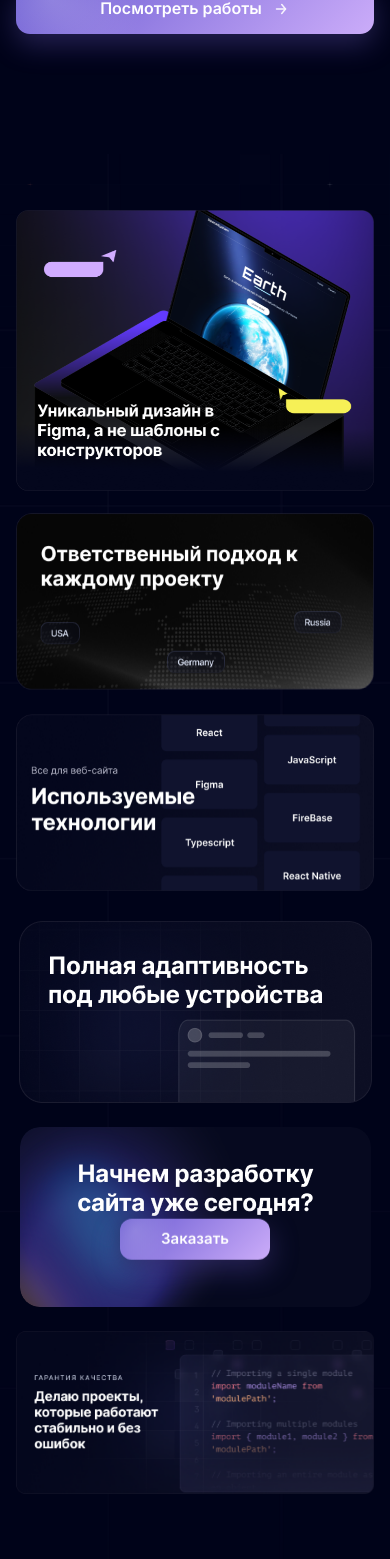
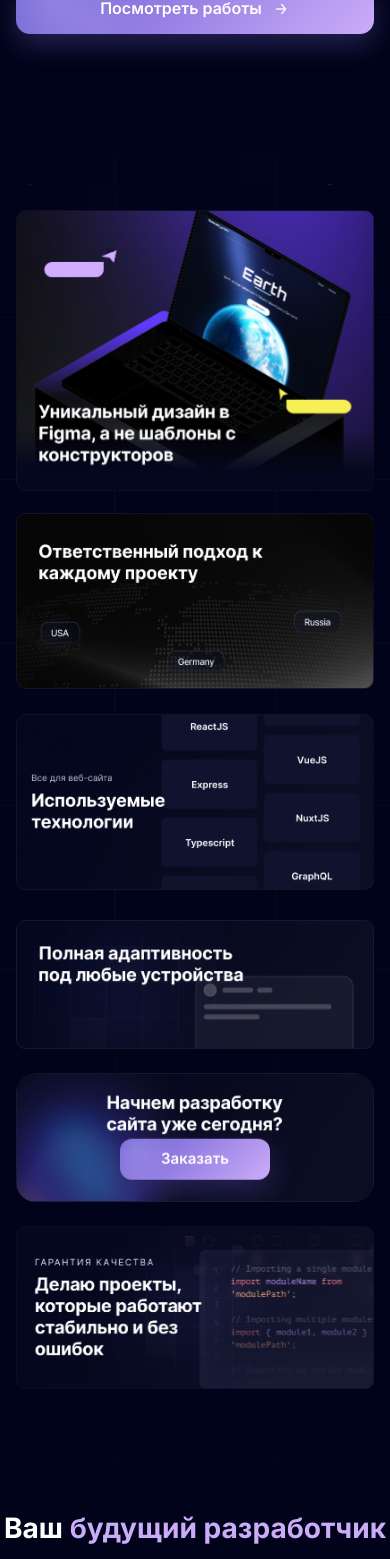
Before and after one commit to khakanadev/landing-page-web.github.io, a React (Vite) app: page / in a window 390 px wide. Shown: the part 438-1997 px from the top of the page. Built offline with nearby package versions, Linux system fonts and the light colour scheme.

Commit message:
fix(advantages): fix responsive layout

```diff
--- a/src/widgets/advantages/ui/Advantages.tsx
+++ b/src/widgets/advantages/ui/Advantages.tsx
@@ -1,12 +1,18 @@
 import styled from 'styled-components'
 import { AnimatedSection } from '../../../shared/ui/AnimatedSection'
 import macbook from '../../../assets/macbook.png'
+import macbookAd from '../../../assets/macbook-ad.png'
 import countries from '../../../assets/countries.png'
+import countriesAd from '../../../assets/countries-ad.png'
 import stack from '../../../assets/stack.png'
+import stackAd from '../../../assets/stack-ad.png'
 import gridPattern from '../../../assets/grid-pattern.png'
 import development from '../../../assets/development.png'
+import developmentAd from '../../../assets/development-ad.png'
 import button from '../../../assets/button.png'
+import buttonAd from '../../../assets/button-ad.png'
 import code from '../../../assets/code.png'
+import codeAd from '../../../assets/code-ad.png'
 import bg from '../../../assets/bg.png'
 
 
@@ -85,7 +91,9 @@ const Container = styled.div`
     width: 100%;
     grid-template-columns: 1fr;
     row-gap: 24px;
+    padding: 0 16px;
     & > * { margin: 0; }
+    justify-items: stretch;
   }
 `
 
@@ -117,8 +125,8 @@ const Left = styled.div`
   }
 
   @media (max-width: 800px) {
-    width: calc(100% - 32px);
-    margin: 0 16px;
+    width: 100%;
+    margin: 0;
 
     img {
       width: 100% !important;
@@ -148,7 +156,7 @@ const Right = styled.div`
     order: 2;
     width: 100%;
     row-gap: 24px;
-    justify-items: center;
+    justify-items: stretch;
   }
 `
 
@@ -174,8 +182,8 @@ const Card = styled.div`
   }
 
   @media (max-width: 800px) {
-    width: calc(100% - 32px);
-    margin: 0 16px;
+    width: 100%;
+    margin: 0;
 
     img {
       width: 100% !important;
@@ -230,6 +238,8 @@ const Row2 = styled.div`
     width: 100%;
     grid-template-columns: 1fr;
     row-gap: 24px;
+    padding: 0 16px;
+    justify-items: stretch;
   }
 `
 
@@ -241,7 +251,7 @@ const Left2 = styled.div`
   @media (max-width: 800px) {
     order: 2;
     row-gap: 24px;
-    justify-items: center;
+    justify-items: stretch;
   }
 `
 
@@ -252,6 +262,10 @@ const Right2 = styled.div`
     order: 1;
     display: flex;
     justify-content: center;
+  }
+
+  @media (max-width: 800px) and (min-width: 500px) {
+    width: 100%;
   }
 `
 
@@ -282,8 +296,8 @@ const DevCard = styled.div`
   }
 
   @media (max-width: 800px) {
-    width: calc(100% - 32px);
-    margin: 0 16px;
+    width: 100%;
+    margin: 0;
 
     img {
       width: 100% !important;
@@ -327,8 +341,8 @@ const BtnCard = styled.div`
   }
 
   @media (max-width: 800px) {
-    width: calc(100% - 32px);
-    margin: 0 16px;
+    width: 100%;
+    margin: 0;
 
     img {
       width: 100% !important;
@@ -477,8 +491,8 @@ const CodeCard = styled.div`
   }
 
   @media (max-width: 800px) {
-    width: calc(100% - 32px);
-    margin: 0 16px;
+    width: 100%;
+    margin: 0;
 
     img {
       width: 100% !important;
@@ -545,11 +559,14 @@ export function Advantages() {
           <Container>
             <AnimatedSection animationType="fadeInLeft" delay={200}>
               <Left>
+                <picture>
+                  <source media="(max-width: 800px)" srcSet={macbookAd} />
                   <img
                     src={macbook}
                     alt="Macbook"
                     style={{ width: '100%', height: 'auto' }}
                   />
+                </picture>
                 <MacbookOverlay data-macbook-overlay>
 
                 </MacbookOverlay>
@@ -559,11 +576,14 @@ export function Advantages() {
               <Right>
                 <AnimatedSection animationType="fadeInScale" delay={600}>
                   <Card>
+                    <picture>
+                      <source media="(max-width: 800px)" srcSet={countriesAd} />
                       <img
                         src={countries}
                         alt="Countries"
                         style={{ width: '100%', height: 'auto' }}
                       />
+                    </picture>
                     <CountriesOverlay data-countries-overlay>
 
                     </CountriesOverlay>
@@ -571,11 +591,14 @@ export function Advantages() {
                 </AnimatedSection>
                 <AnimatedSection animationType="fadeInScale" delay={800}>
                   <Card>
+                    <picture>
+                      <source media="(max-width: 800px)" srcSet={stackAd} />
                       <img
                         src={stack}
                         alt="Stack"
                         style={{ width: '100%', height: 'auto' }}
                       />
+                    </picture>
                     <StackOverlay>
                       <StackOverlayInner data-stack-overlay-inner>
                         <StackSubtitle>
@@ -598,11 +621,14 @@ export function Advantages() {
               <Left2>
                 <AnimatedSection animationType="fadeInScale" delay={600}>
                   <DevCard>
+                    <picture>
+                      <source media="(max-width: 800px)" srcSet={developmentAd} />
                       <img
                         src={development}
                         alt="Development"
                         style={{ width: '100%', height: 'auto' }}
                       />
+                    </picture>
                     <DevOverlay data-dev-overlay>
 
                     </DevOverlay>
@@ -610,11 +636,14 @@ export function Advantages() {
                 </AnimatedSection>
                 <AnimatedSection animationType="fadeInScale" delay={800}>
                   <BtnCard>
+                    <picture>
+                      <source media="(max-width: 800px)" srcSet={buttonAd} />
                       <img
                         src={button}
                         alt="Button"
                         style={{ width: '100%', height: 'auto' }}
                       />
+                    </picture>
                     <BtnOverlay>
                       <BtnOverlayInner data-button-overlay-inner>
                         <BtnOverlayText></BtnOverlayText>
@@ -629,11 +658,14 @@ export function Advantages() {
               <Right2>
                 <AnimatedSection animationType="fadeInScale" delay={800}>
                   <CodeCard>
+                    <picture>
+                      <source media="(max-width: 800px)" srcSet={codeAd} />
                       <img
                         src={code}
                         alt="Code"
                         style={{ width: '100%', height: 'auto' }}
                       />
+                    </picture>
                     <CodeOverlay>
                       <CodeOverlayInner data-code-overlay-inner>
                         <CodeTitle></CodeTitle>
```
Also changed, not shown: src/assets/button-ad.png, src/assets/development-ad.png. Lines whose indentation alone changed are shown as unchanged.
